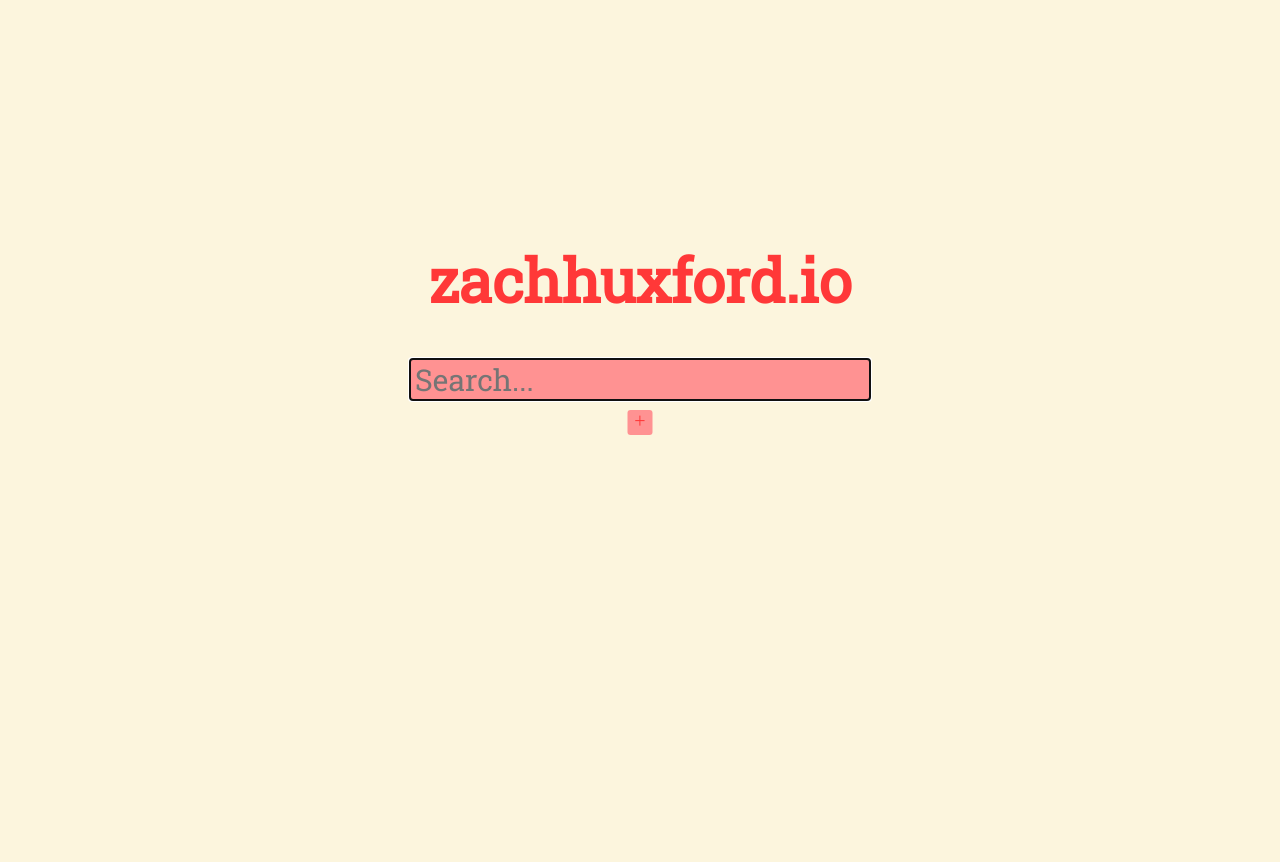
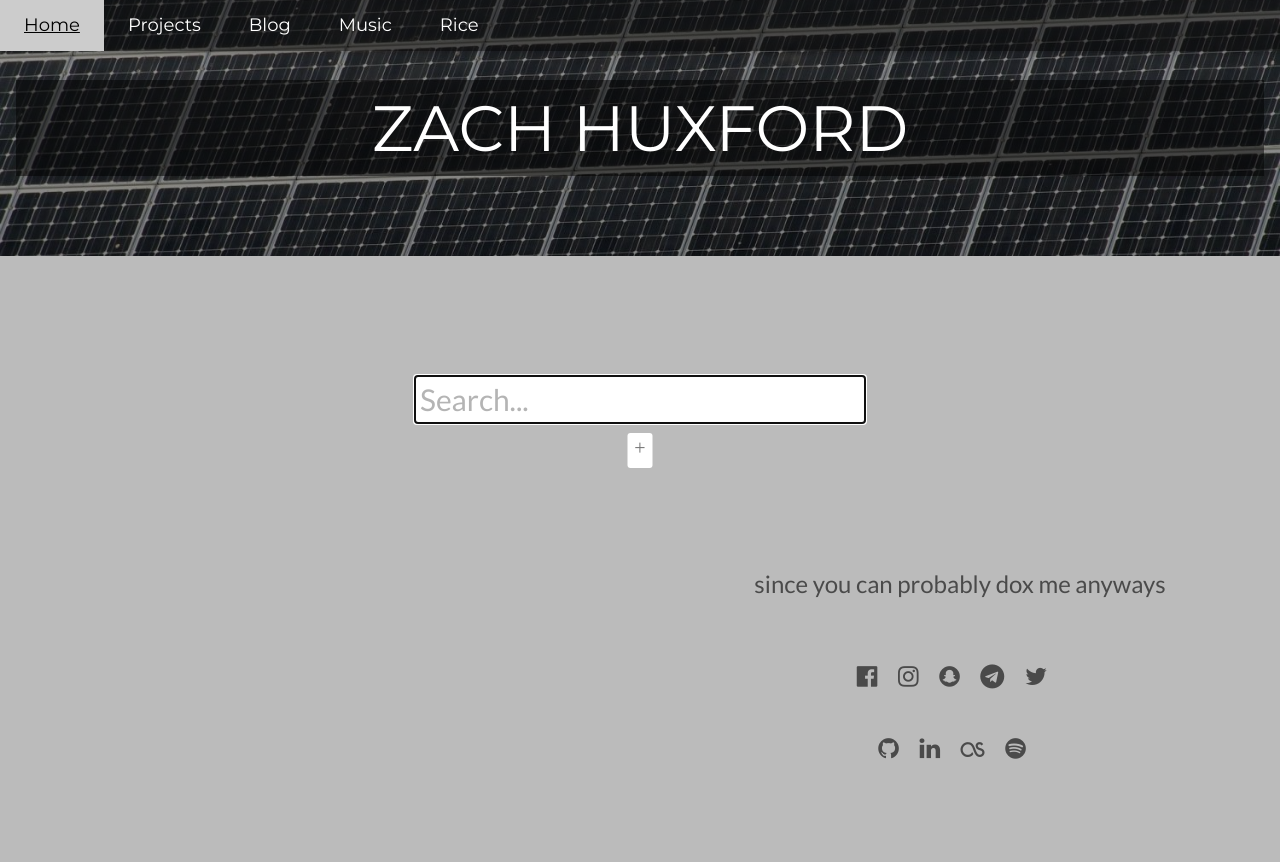
Before and after one commit to zachbwh/zachhuxford.io, a PHP site: page /startpage/index.html in a window 1280 px wide. Before the commit the page ends 435 px from the top, so only its background shows below. Run offline with PHP 8.4, Linux system fonts and the light colour scheme; some libraries are stand-ins or nearby versions.

Commit message:
refactored to share the headers and footers across all pages

```diff
--- /dev/null
+++ b/res/footer.html
@@ -0,0 +1,16 @@
+<!DOCTYPE html>
+<footer class="w3-container w3-padding-64 w3-center w3-opacity">
+  <p class="w3-xlarge w3-center">since you can probably dox me anyways</p>
+  <div class="w3-xlarge w3-padding-32">
+    <a href="https://www.facebook.com/zachbwh" target="_blank"><i class="fa fa-facebook-official w3-hover-opacity w3-margin-right"></i></a>
+    <a href="https://www.instagram.com/zachbwh/" target="_blank"><i class="fa fa-instagram w3-hover-opacity w3-margin-right"></i></a>
+    <a href="https://www.snapchat.com/add/zachbwh" target="_blank"><i class="fa fa-snapchat w3-hover-opacity w3-margin-right"></i></a>
+    <a href="https://t.me/zachbwh" target="_blank"><i class="fa fa-telegram w3-hover-opacity w3-margin-right"></i></a>
+    <a href="https://twitter.com/zachbwh" target="_blank"><i class="fa fa-twitter w3-hover-opacity w3-margin-right"></i></a>
+    <br></br>
+    <a href="https://github.com/zachbwh" target="_blank"><i class="fa fa-github w3-hover-opacity w3-margin-right"></i></a>
+    <a href="https://www.linkedin.com/in/zachbwh/" target="_blank"><i class="fa fa-linkedin w3-hover-opacity w3-margin-right"></i></a>
+    <a href="https://www.last.fm/user/zachbwh" target="_blank"><i class="fa fa-lastfm w3-hover-opacity w3-margin-right"></i></a>
+    <a href="https://open.spotify.com/user/zachbwh" target="_blank"><i class="fa fa-spotify w3-hover-opacity w3-margin-right"></i></a>
+ </div>
+</footer>
--- /dev/null
+++ b/res/header.html
@@ -0,0 +1,31 @@
+<!DOCTYPE html>
+
+<div>
+  <!-- Navbar -->
+  <div class="w3-top">
+    <div class="w3-bar w3-black w3-card-2 w3-left-align w3-large">
+      <a class="w3-bar-item w3-button w3-hide-medium w3-hide-large w3-right w3-padding-large w3-hover-white w3-large w3-transparent" href="javascript:void(0);" onclick="myFunction()" title="Toggle Navigation Menu"><i class="fa fa-bars"></i></a>
+      <a href="https://zachhuxford.io" class="w3-bar-item w3-button w3-padding-large w3-transparent">Home</a>
+      <a href="https://zachhuxford.io/projects" class="w3-bar-item w3-button w3-hide-small w3-padding-large w3-transparent">Projects</a>
+      <a href="https://blog.zachhuxford.io" class="w3-bar-item w3-button w3-hide-small w3-padding-large w3-transparent">Blog</a>
+      <a href="https://zachhuxford.io/music" class="w3-bar-item w3-button w3-hide-small w3-padding-large w3-transparent">Music</a>
+      <a href="https://zachhuxford.io/rice" class="w3-bar-item w3-button w3-hide-small w3-padding-large w3-transparent">Rice</a>
+    </div>
+
+    <!-- Navbar on small screens -->
+    <div id="navDemo" class="w3-bar-block w3-white w3-hide w3-hide-large w3-hide-medium w3-large">
+      <a href="https://zachhuxford.io" class="w3-bar-item w3-button w3-padding-large">Home</a>
+      <a href="https://zachhuxford.io/projects" class="w3-bar-item w3-button w3-padding-large">Projects</a>
+      <a href="https://blog.zachhuxford.io" class="w3-bar-item w3-button w3-padding-large">Blog</a>
+      <a href="https://zachhuxford.io/music" class="w3-bar-item w3-button w3-padding-large">Music</a>
+      <a href="https://zachhuxford.io/rice" class="w3-bar-item w3-button w3-padding-large">Rice</a>
+    </div>
+  </div>
+
+  <!-- Header -->
+  <header class="w3-center bgimg bgimg-1 w3-display-container" style="padding:64px 16px">
+    <div class="w3-black w3-center" style="">
+      <h1 class="w3-margin w3-jumbo w3-text-white">ZACH HUXFORD</h1>
+    </div>
+  </header>
+</div>
--- a/startpage/index.html
+++ b/startpage/index.html
@@ -3,15 +3,102 @@
 <head>
   <meta charset="utf-8">
   <link href="./startpage.css" rel="stylesheet">
+  <link href="../res/w3.css" rel="stylesheet">
   <link href="https://fonts.googleapis.com/css?family=Roboto+Slab" rel="stylesheet">
+  <link rel="stylesheet" href="https://fonts.googleapis.com/css?family=Lato">
+  <link rel="stylesheet" href="https://fonts.googleapis.com/css?family=Montserrat">
+  <link rel="stylesheet" href="https://cdnjs.cloudflare.com/ajax/libs/font-awesome/4.7.0/css/font-awesome.min.css">
   <script src="./startpage.js"></script>
+  <script src="https://ajax.googleapis.com/ajax/libs/jquery/3.2.1/jquery.min.js"></script>
   <title>startpage</title>
+
+  <style>
+    body,h1,h2,h3,h4,h5,h6 {font-family: "Lato", sans-serif}
+    .w3-bar,h1,button {font-family: "Montserrat", sans-serif}
+    .fa-anchor,.fa-coffee {font-size:200px}
+
+    .bgimg {
+        background-attachment: fixed;
+        background-position: center;
+        background-repeat: no-repeat;
+        background-size: cover;
+    }
+
+    /* First image (Logo. Full height) */
+    .bgimg-1 {
+        background-image: linear-gradient(rgba(50, 50, 50, 0.5), rgba(10, 10, 10, 0.5)), url('../res/img/solar.jpg');
+        min-height: 100%;
+    }
+
+    @media only screen and (max-device-width: 1024px) {
+        .bgimg{
+            background-attachment: scroll;
+        }
+    }
+    a {
+      text-decoration: none;
+    }
+    a:hover {
+      text-decoration: underline;
+    }
+    /*
+    li a {
+      float: right;
+    }*/
+    .col {
+      float: left;
+      width: 2em;
+      font-size: 24px;
+      margin: 0.3em;
+      font-family: "SegoeUIEmoji";
+    }
+
+    div#output {
+      width: 300px;
+      height: 300px;
+      display: inline-block;
+      margin-left: auto;
+      margin-right: auto;
+      overflow-y: scroll;
+      float: left;
+      width: 50vw;
+    }
+    div#footer{
+      float: right;
+      width: 50vw;
+    }
+    div#parentdiv {
+      text-align: center;
+    }
+
+    @font-face {
+    font-family: SegoeUIEmoji;
+    src: url("./seguiemj.ttf") format('truetype');
+}
+  </style>
+
+<!-- Global Site Tag (gtag.js) - Google Analytics -->
+<script async src="https://www.googletagmanager.com/gtag/js?id=UA-107350487-1"></script>
+<script>
+  window.dataLayer = window.dataLayer || [];
+  function gtag(){dataLayer.push(arguments)};
+  gtag('js', new Date());
+  gtag('config', 'UA-107350487-1');
+</script>
 </head>
-<body>
-  <h1><a href="http://zachhuxford.io">zachhuxford.io</a></h1>
-  <input id="search" type="text" autocomplete="off" autofocus="on" onkeyup="javascript: handleQuery(event, this.value);" placeholder="Search..."></input>
-  <div id="options" onmouseover="javascript: toggle()" onmouseout="javascript: toggle()">+</div>
-  <div id="sites">
+<body class="w3-grey">
+
+  <script>
+    $(function(){
+      $("#header").load('../res/header.html');
+    });
+  </script>
+  <div id="header"></div>
+
+
+  <input id="search" class="w3-text-grey" type="text" autocomplete="off" autofocus="on" onkeyup="javascript: handleKeyPress(event, this.value);" placeholder="Search..."></input>
+  <div id="options" class="w3-text-grey" onmouseover="javascript: toggle()" onmouseout="javascript: toggle()">+</div>
+  <div id="sites" class="w3-text-grey">
     <ul>
       <li><b>!g</b><span class="website">google</span></li>
       <li><b>!i</b><span class="website">google images</span></li>
@@ -26,5 +113,15 @@
       <li><b>!r</b><span class="website">go to subreddit</span></li>
       <li><b>!w</b><span class="website">wikipedia</span></li>
     </ul>
+  </div>
+  <script>
+    $(function(){
+      $("#footer").load('../res/footer.html');
+    });
+  </script>
+  <div id="footer">
+  </div>
+  <div id="output" class="w3-col">
+  </div>
 </body>
 </html>
--- a/startpage/startpage.css
+++ b/startpage/startpage.css
@@ -1,7 +1,7 @@
 body {
-  background-color: #FCF5DD;
+  /*background-color: #FCF5DD;
   color: #FF3838;
-  text-align: center;
+  text-align: center;*/
 }
 
 h1 {
@@ -21,15 +21,16 @@ a {
 
 input#search {
   font-size: 30px;
-  font-family: Roboto Slab;
   width: 35vw;
   min-width: 450px;
-  background-color: #FF9292;
   border-style: none;
   border-radius: 3px;
-  color: #FCF5DD;
+  margin-left: 50%;
+  transform: translate(-50%, 0);
   padding-left: 5px;
   padding-right: 5px;
+  margin-top: 15vh;
+  background-color: white;
 }
 
 ul {
@@ -43,28 +44,29 @@ ul {
 div#sites {
   position: absolute;
   width: 250px;
-  padding: 10px;
+  padding: 5px;
   font-family: Roboto Slab;
   margin-left: 50%;
   transform: translate(-50%, 0);
-  background-color: #FF9292;
-  color: #FCF5DD;
   opacity: 0;
   transition: .2s ease-out;
+  background-color: white;
+  border-radius: 3px;
 }
 
 div#options {
   font-family: Robota Slab;
-  color: #FF3838;
   width: 25px;
-  height: 25px;
+  height: 35px;
   margin-left: 50%;
   margin-top: 10px;
   margin-bottom: 10px;
   transform: translate(-50%, 0);
-  background-color: #FF9292;
+  text-align: center;
+  vertical-align: middle;
   border-radius: 3px;
   font-size: 20px;
+  background-color: white;
 }
 
 .website {
```
Also changed, not shown: index.html (+26 -43 lines), music/index.html (+13 -43 lines), rice/index.html (+15 -43 lines), startpage/startpage.js (+205 -1 lines).
